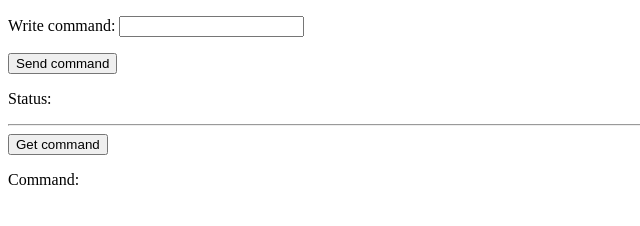
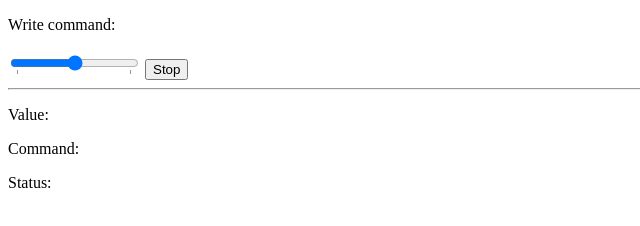
Before and after one commit to vasyl-khomko/UGV-control-server, a website: page index.html in a window 1280 px wide. Shown: the whole page, without its empty margins (0-640 px from the left). Drawn offline with Linux system fonts and the light colour scheme.

Commit message:
Change command work.

```diff
--- a/index.html
+++ b/index.html
@@ -6,7 +6,22 @@
   <title>Arduino Commander</title>
   <script>
     function sendCommand() {
-      var command = document.getElementById("command-input").value;
+      var commandValue = document.getElementById("command-input").value;
+      var command = "00";
+      if(commandValue < 50) {
+        if(commandValue != 0) {
+          var command = "0" + Math.floor((50 - commandValue) / 5);
+        } else {
+          var command = "09";
+        }
+      } else {
+        if(commandValue < 100) {
+          var command = Math.floor((commandValue - 50) / 5) + "0";
+        } else {
+          var command = "90";
+        }
+      }
+
       var xhttp = new XMLHttpRequest();
       xhttp.onreadystatechange = function() {
         if (xhttp.readyState == 4 && xhttp.status == 200) {
@@ -15,28 +30,25 @@
       };
       xhttp.open("POST", "set-command", true);
       xhttp.setRequestHeader("Content-type", "application/json");
-      xhttp.send(JSON.stringify({command: command}));
+      //xhttp.send(JSON.stringify({command: command}));
+      console.log("commandValue: " + commandValue);
       console.log("command: " + command);
-    }
-    function getCommand() {
-      var xhttp = new XMLHttpRequest();
-      xhttp.onreadystatechange = function() {
-        if (xhttp.readyState == 4 && xhttp.status == 200) {
-          document.getElementById("command-input").value = "";
-          document.getElementById("command-result").innerHTML = xhttp.responseText;
-        }
-      };
-      xhttp.open("GET", "get-command", true);
-      xhttp.send();
+      document.getElementById("command-value").innerHTML = commandValue;
+      document.getElementById("command-result").innerHTML = command;
     }
   </script>
 </head>
 <body>
-  <p>Write command: <input type="text" name="command-input" id="command-input"></p>
-  <button onclick="sendCommand()">Send command</button>
+  <p>Write command: </p>
+  <input name="command-input" id="command-input" type="range" list="a-values" oninput="sendCommand()">
+  <datalist id="a-values">
+   <option value="0" label="Low">
+   <option value="100" label="High">
+  </datalist>
+  <button onclick="document.getElementById('command-input').value = 50; sendCommand();">Stop</button>
+  <hr>
+  <p>Value: <span id="command-value"></span></p>
+  <p>Command: <span id="command-result"></span></p>
   <p>Status: <span id="status"></span></p>
-  <hr>
-  <button onclick="getCommand()">Get command</button>
-  <p>Command: <span id="command-result"></span></p>
 </body>
 </html>
--- a/server.js
+++ b/server.js
@@ -26,7 +26,7 @@ http.createServer(function (request, response) {
    } else if (request.url == "/get-command") {
      response.writeHead(200, {'Content-Type': 'text/plain'});
      response.end(command);
-     command = "";
+     //command = "";
 
    } else {
       fs.readFile("index.html", function(err, data){
```
